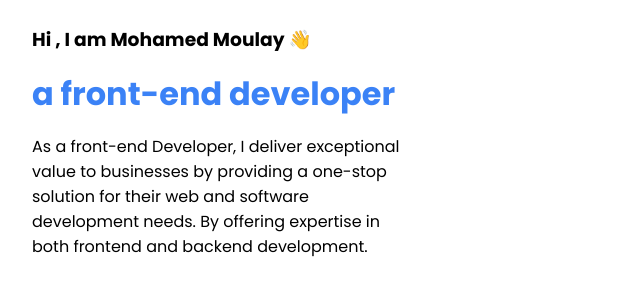
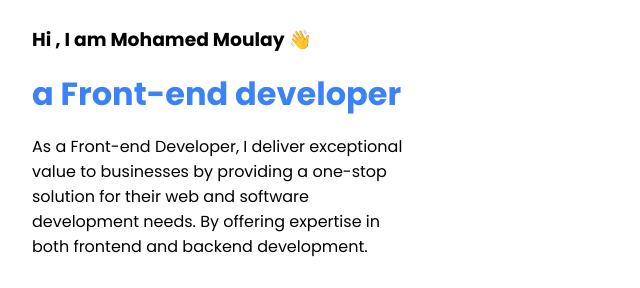
Before and after one commit to Medmly20208/portfolioNative, a plain HTML site: page index.html in a window 1280 px wide. Shown: the part 227-515 px from the top of the page, 128-768 px from the left. Drawn offline with Linux system fonts and the light colour scheme.

Commit message:
update experience

```diff
--- a/index.html
+++ b/index.html
@@ -2,7 +2,7 @@
 
 <html lang="en">
    <head>
-    <title>Mly || front-end developer</title>
+    <title>Mly || Front-end developer</title>
     <meta charset="utf-8"/>
     <link rel="icon" href="assets/images/logo.png" type="image/png">
     <link rel="stylesheet" href="./style.css"/>
@@ -67,8 +67,8 @@
             <section id="hero">
                <div class="intro">
                   <h3>Hi , I am Mohamed Moulay 👋</h4>
-                  <h1>a front-end developer</h2>
-                  <p>As a front-end Developer, I deliver exceptional value to businesses by providing a one-stop solution for their web and software development needs. By offering expertise in both frontend and backend development.</p>
+                  <h1>a Front-end developer</h2>
+                  <p>As a Front-end Developer, I deliver exceptional value to businesses by providing a one-stop solution for their web and software development needs. By offering expertise in both frontend and backend development.</p>
                   <div class="actions">
 
                     <a class="file_download" href="assets/files/myCv.pdf" download></a>
```
Also changed, not shown: 2 other files.
